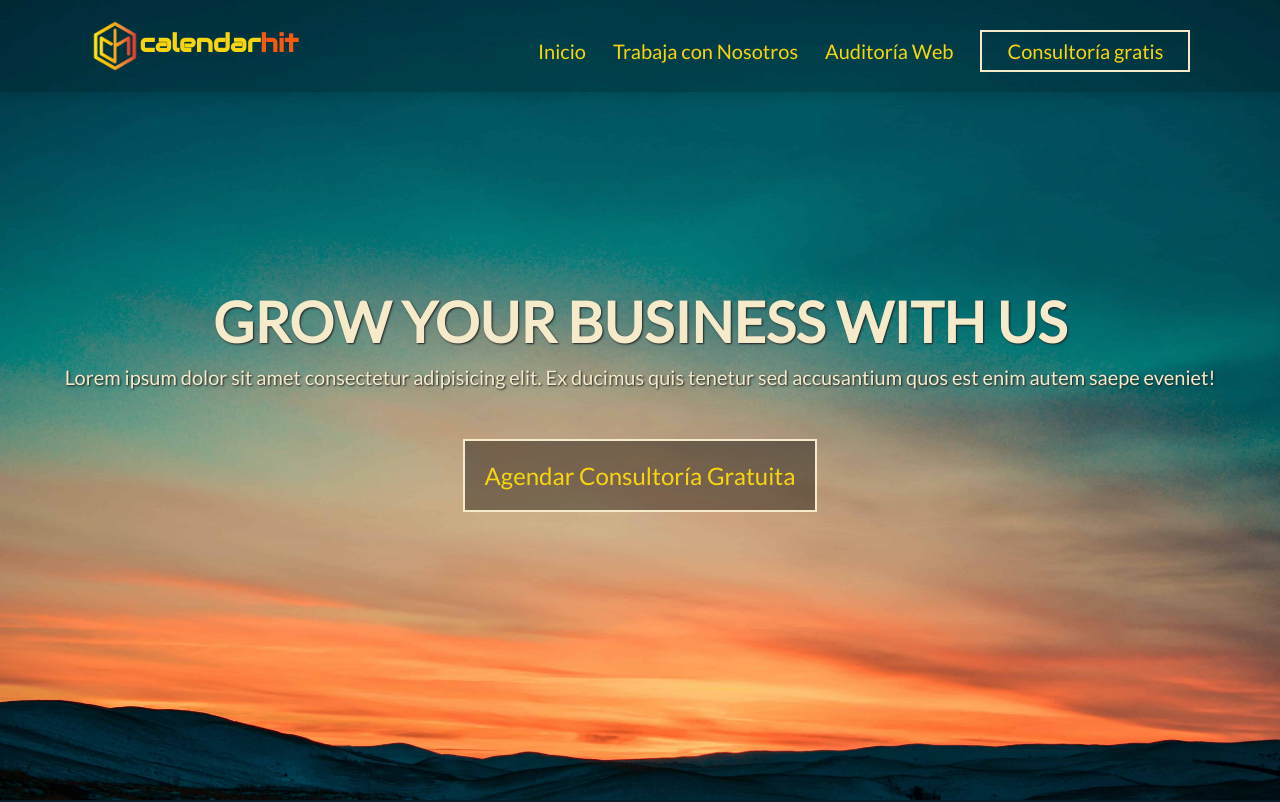
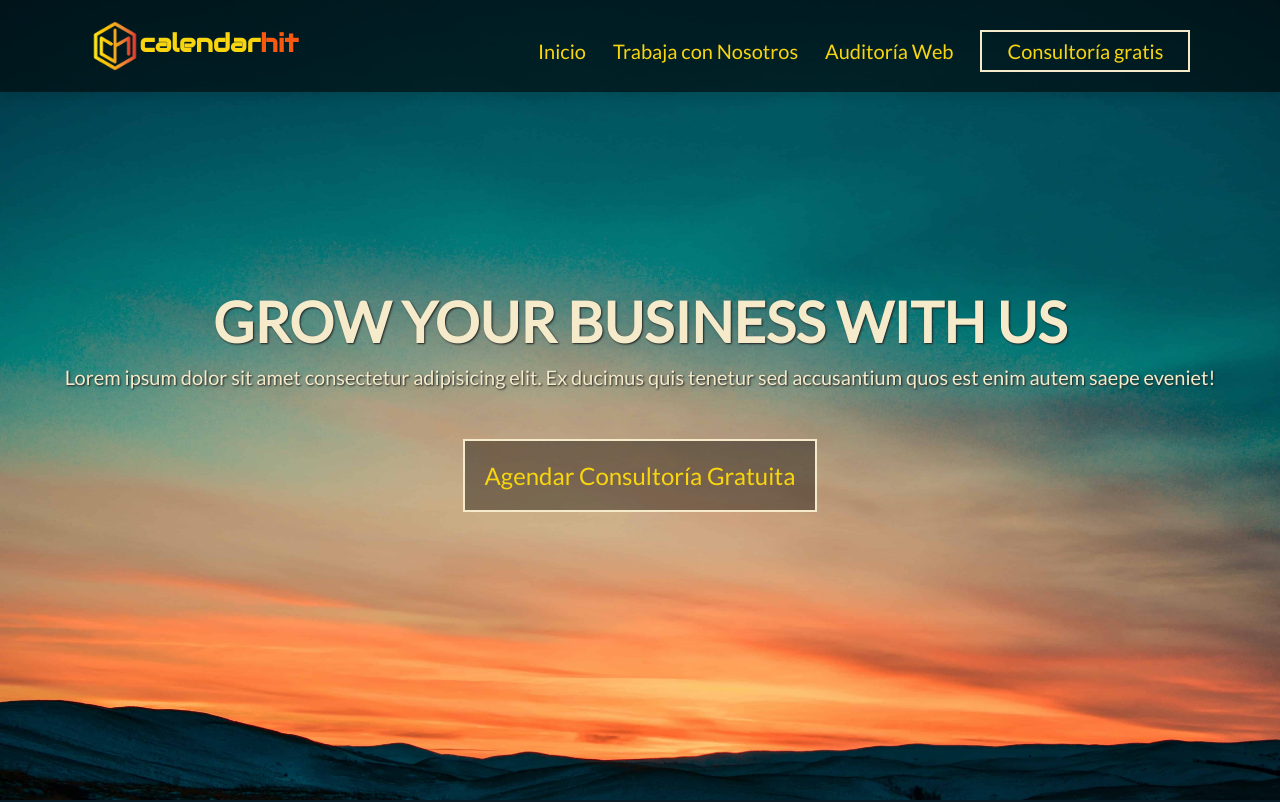
Before and after one commit to AndresAriasUrena/calendarhit_web, a plain HTML site: page index.html in a window 1280 px wide. Shown: the top 802 px of the page. Drawn offline with Linux system fonts and the light colour scheme.

Commit message:
change in opacity for the nav-bar

```diff
--- a/css/style.css
+++ b/css/style.css
@@ -33,7 +33,7 @@ header{
     padding:2rem 7%;
     box-shadow: 0 .5rem 1rem rgba(0,0,0,.1);
     /*background:var(--almostblack);*/
-    background:rgba(0,0,0,.2);
+    background:rgba(0,0,0,.6);
     z-index: 1000;
   }
 
```
